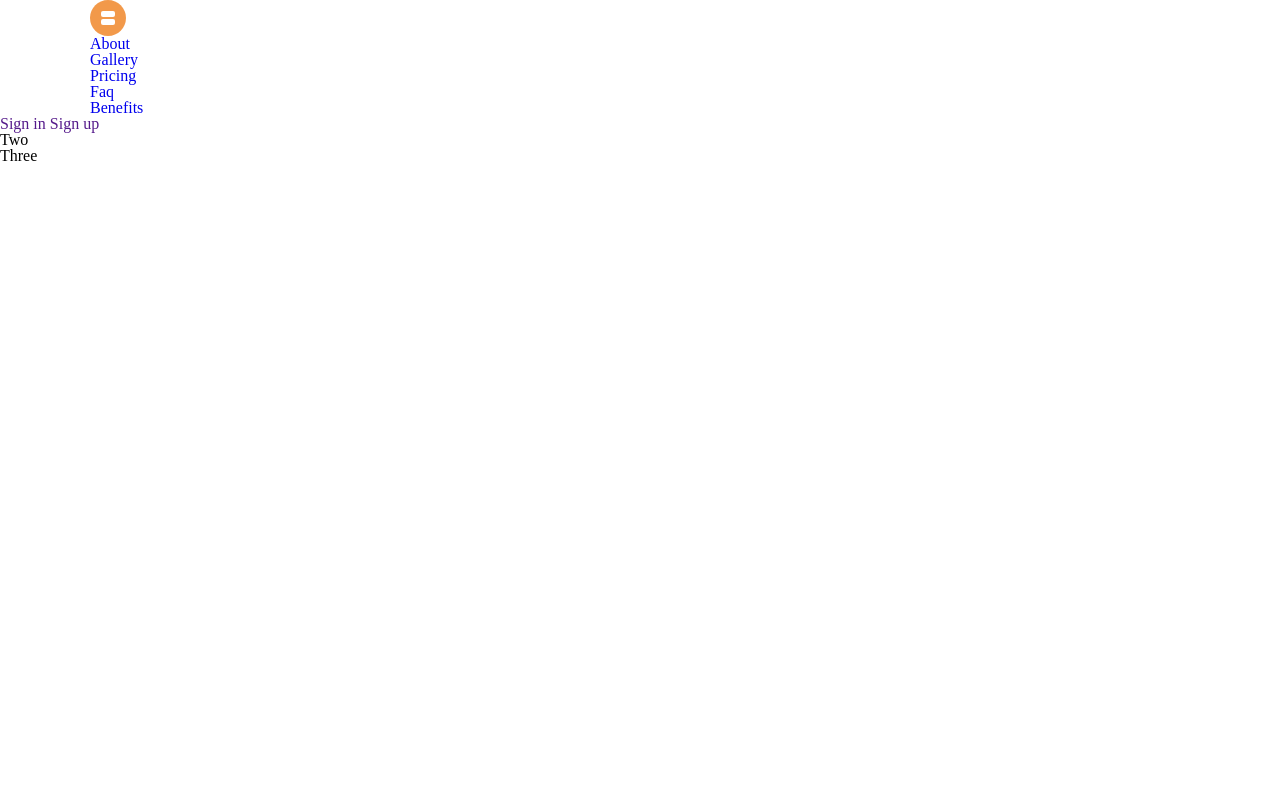
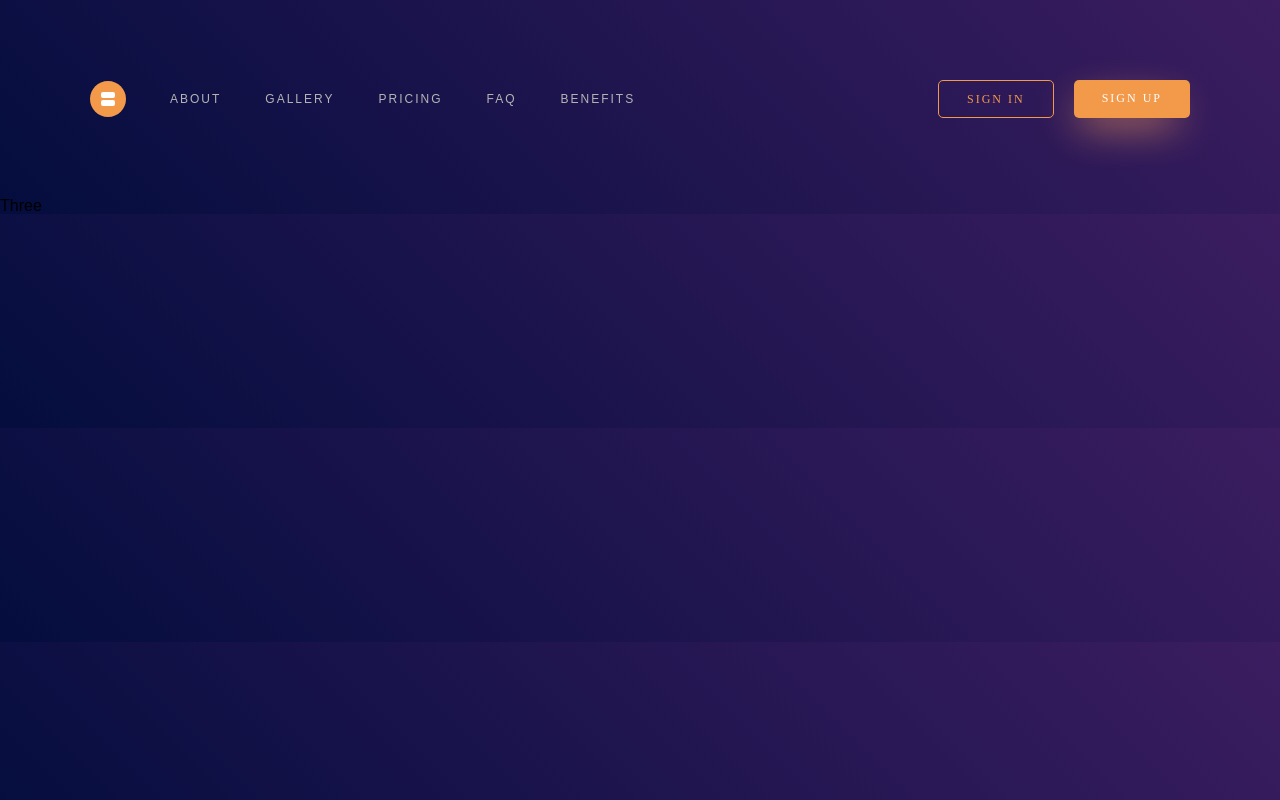
Before and after one commit to MichaelLegedza/Creator, a plain HTML site: page index.html in a window 1280 px wide. Drawn offline with Linux system fonts and the light colour scheme; a web font is replaced by a local one.

Commit message:
header, start burger and fixed

```diff
--- a/assets/css/style.css
+++ b/assets/css/style.css
@@ -24,27 +24,10 @@ img {
 }
 
 body {
+  font-family: 'Gilroy', sans-serif;
   height: 100%;
   line-height: 1;
-}
-
-
-/* --------------- Wrapper ---------------- */
-
-.wrapper {
-  overflow: hidden;
-  display: flex;
-  flex-direction: column;
-  min-height: 100%;
-}
-
-[class*="__container"] {
-  max-width: 1100px;
-  margin: 0px auto;
-}
-
-.main {
-  flex: 1 1 auto;
+  background: linear-gradient(45deg, rgb(4, 13, 62), rgb(59, 29, 96));
 }
 
 /* -----------------------Fonts ----------------------*/
@@ -60,3 +43,106 @@ body {
 
 
 @import url('https://fonts.googleapis.com/css2?family=Inter:wght@700&family=Rubik:wght@500&display=swap');
+
+/* --------------- Wrapper ---------------- */
+
+.wrapper {
+  overflow: hidden;
+  display: flex;
+  flex-direction: column;
+  min-height: 100%;
+}
+
+/* -------------------------------------------- */
+
+.main {
+  flex: 1 1 auto;
+}
+
+[class*="__container"] {
+  max-width: 1130px;
+  margin: 0px auto;
+  padding: 0px 15px;
+}
+
+
+/* ---------- header ---------- */
+
+.header__container {
+  display: flex;
+  min-height: 198px;
+  align-items: center;
+}
+
+.header__menu {
+  flex: 1 1 auto;
+}
+
+.menu__list {
+  display: flex;
+  align-items: center;
+  margin-left: 44px;
+  gap: 44px;
+}
+
+.menu__link,
+.button {
+  text-transform: uppercase;
+  font-weight: 500;
+  font-size: 12px;
+  line-height: 20px;
+  letter-spacing: 2px;
+}
+
+.menu__link {
+  color: #B5B5B5;
+}
+
+.header__buttons {
+  display: flex;
+  gap: 20px;
+}
+
+.button {
+  font-family: 'Rubik';
+  padding: 8px 28px;
+  border-radius: 5px;
+}
+
+.button-base {
+  color: #F2994A;
+  border: 1px solid #F2994A;
+}
+
+.button-orange {
+  color: #FFFFFF;
+  background-color: #F2994A;
+  box-shadow: -5px 15px 40px -10px #f2995e;
+}
+
+
+/* --------- PC ------------- */
+@media (max-width: 1200px) {
+  [class*="__container"] {
+    max-width: 970px;
+  }
+}
+
+/* --------- TABLET ------------- */
+@media (max-width: 992px) {
+  [class*="__container"] {
+    max-width: 750px;
+  }
+
+  .menu__list {
+    margin-left: 25px;
+    gap: 30px;
+  }
+
+  .menu__link {
+    font-size: 11px;
+  }
+}
+
+
+/* --------- MOBILE ------------- */
--- a/index.html
+++ b/index.html
@@ -11,7 +11,9 @@
   <div class="wrapper">
     <header class="header">
       <div class="header__container">
-        <a href="#" class="header__logo"><img src="./assets/img/logo.svg" alt="Logo"></a>
+        <a href="#" class="header__logo">
+          <img src="./assets/img/logo.svg" alt="Logo">
+        </a>
         <nav class="header__menu menu">
           <ul class="menu__list">
             <li class="menu__item"><a href="#" class="menu__link">About</a></li>
@@ -21,14 +23,18 @@
             <li class="menu__item"><a href="#" class="menu__link">Benefits</a></li>
           </ul>
         </nav>
-      </div>
-      <div class="header__buttons">
-        <a href="" class="button button-base">Sign in</a>
-        <a href="" class="button button-orange">Sign up</a>
+        <div class="header__buttons">
+          <a href="" class="button button-base">Sign in</a>
+          <a href="" class="button button-orange">Sign up</a>
+        </div>
       </div>
     </header>
     <main class="main">
-      Two
+      <div class="reasons">
+        <div class="reasons__container">
+
+        </div>
+      </div>
     </main>
     <footer class="footer">
       Three
```
Also changed, not shown: assets/img/reasons.svg (added).
